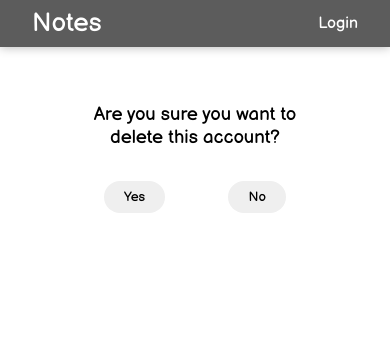
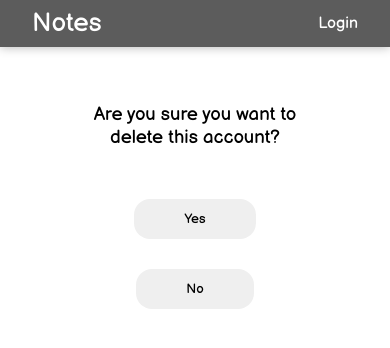
Before and after one commit to allisondev16/my-notes, a React (Create React App) app: page /delete in a window 390 px wide. Shown: the top 348 px of the page. Built offline with nearby package versions, Linux system fonts and the light colour scheme.

Commit message:
Update styles.css

```diff
--- a/public/styles.css
+++ b/public/styles.css
@@ -138,28 +138,43 @@ form.login input[type="submit"] {
 }
 
 .deletePage__buttons {
-    width: 25%;
+    width: 350px;
     margin: auto;
     display: flex;
     justify-content: space-between;
-    margin-top: 32px;
+    margin-top: 70px;
 }
 
 @media (max-width: 415px) {
     .deletePage__buttons {
-        width: 70%;
+        width: 100%;
+        flex-direction: column;
+        align-items: center;
+        margin-top: 50px;
     }
 }
 
 .deletePage__buttons button {
     border: none;
     border-radius: 16px;
-    padding: 8px 20px;
+    padding: 12px 50px;
+}
+
+@media (max-width: 415px) {
+    .deletePage__buttons button {
+        padding: 12px 50px;
+    }
 }
 
 .deletePage__buttons--yes:hover{
     background-color: red;
     color: white;
+}
+
+@media (max-width: 415px) {
+    .deletePage__buttons--yes{
+        margin-bottom: 30px;
+    }
 }
 
 .deletePage__buttons--no:hover{
```
